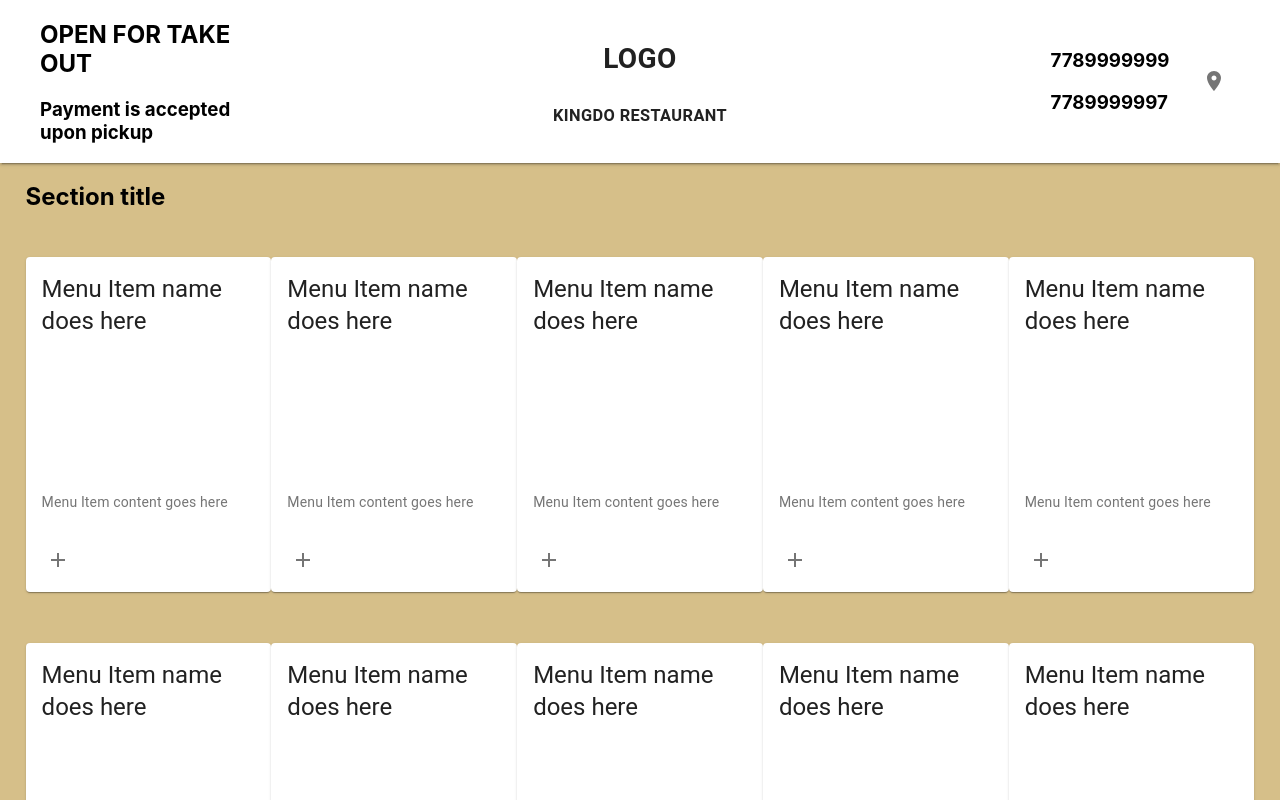
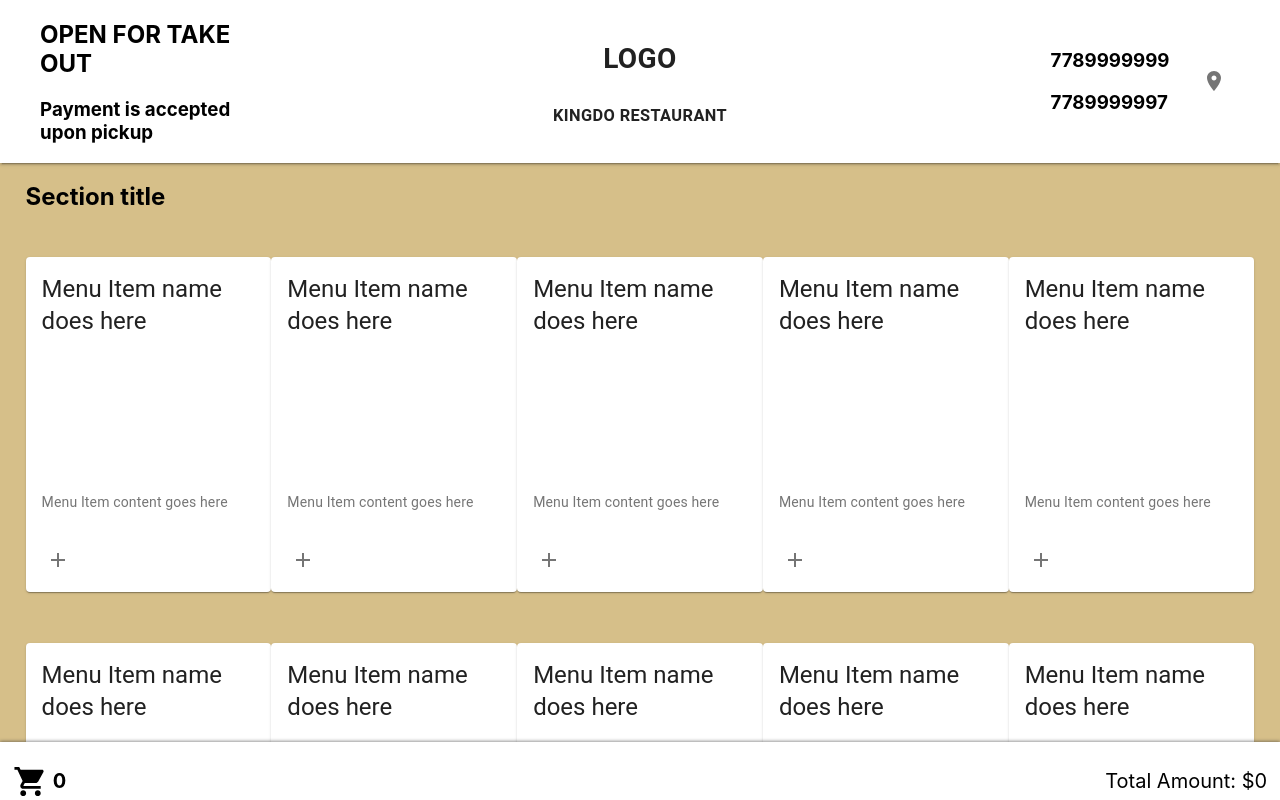
Before and after one commit to kendricchung/kingdo, a React (Create React App) app: page / in a window 1280 px wide. Shown: the top 800 px of the page. Built offline with nearby package versions, Linux system fonts and the light colour scheme.

Commit message:
cart items

```diff
--- /dev/null
+++ b/src/Components/Cart/CartBar.js
@@ -0,0 +1,35 @@
+import React, { Component } from 'react';
+import ShoppingCartIcon from '@material-ui/icons/ShoppingCart';
+
+class CarBar extends Component {
+    state = {
+        numberOfItemsInCart: 0,
+        totalPaymentAmount: 0.00
+    }
+
+    render() {
+        return (
+            <div style={{
+                backgroundColor: "white",
+                textAlign: "center",
+                paddingBottom: "2%",
+                position: "fixed",
+                left: "0",
+                bottom: "0",
+                height: "4%",
+                width: "100%",
+                boxShadow: "0px -1px 3px rgba(50, 50, 50, 0.50)"
+            }}>
+                    <div style={{display: "flex", justifyContent: "space-between", alignItems: "center"}}>
+                        <div style={{display: "flex", alignItems: "center", paddingLeft: "1%", fontSize: 20}}>
+                            <ShoppingCartIcon fontSize="large"/>
+                            <h4 style={{paddingLeft: "10%"}}>{this.state.numberOfItemsInCart}</h4>
+                        </div>
+                        <div style={{paddingRight: "1%", fontSize: 20}}>Total Amount: ${this.state.totalPaymentAmount}</div>
+                    </div>
+            </div>
+        );
+    }
+}
+
+export default CarBar;
--- a/src/Components/HomePage.js
+++ b/src/Components/HomePage.js
@@ -1,6 +1,7 @@
 import React, { Component } from 'react';
 import TopBar from "./TopBar";
 import Menu from "./Menu/Menu";
+import CartBar from "../Components/Cart/CartBar";
 
 class HomePage extends Component {
     render() {
@@ -8,6 +9,7 @@ class HomePage extends Component {
             <div style={{background: "#d6bf89"}}>
                 <TopBar/>
                 <Menu/>
+                <CartBar/>
             </div>
         );
     }
```
Also changed, not shown: src/Components/Cart/CartCounter.js (added).
